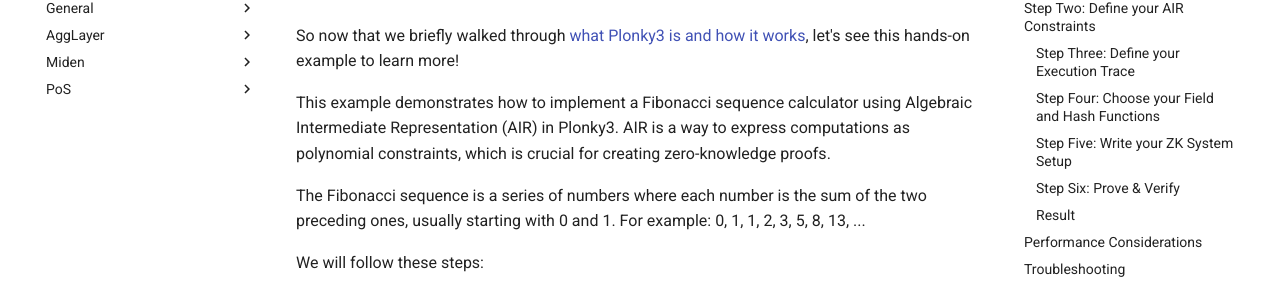
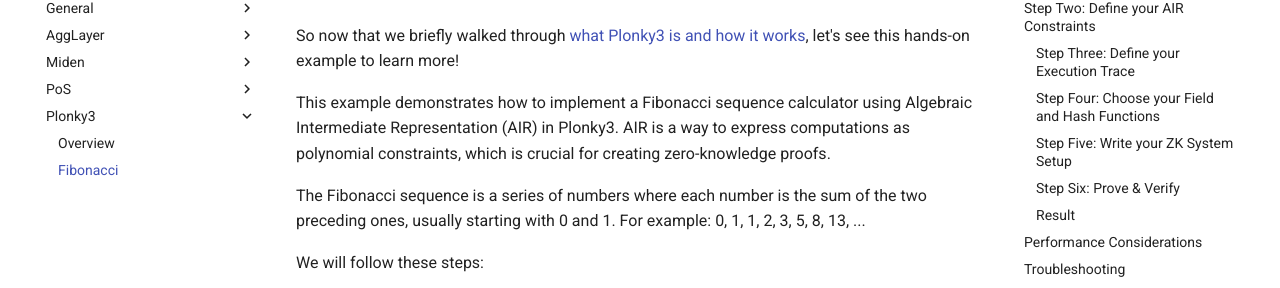
Before and after one commit to 0xPolygon/devrel-docs, an MkDocs documentation site: the page built from docs/plonky3/examples/fibonacci.md, in a window 1280 px wide. Shown: the part 157-445 px from the top of the page. Built offline with MkDocs 1.6.1 and Material for MkDocs 9.7.7, drawn with Linux system fonts in a browser that asks for light colours; comment, search, counter and statistics services are not loaded.

Commit message:
Add to TOC

```diff
--- a/mkdocs.yml
+++ b/mkdocs.yml
@@ -27,3 +27,6 @@
     - Overview: pos/overview.md
     - Tutorials:
       - Understanding and Implementing Milestones: pos/tutorials/milestones.md
+  - Plonky3:
+    - Overview: plonky3/overview.md
+    - Fibonacci: plonky3/examples/fibonacci.md
```
